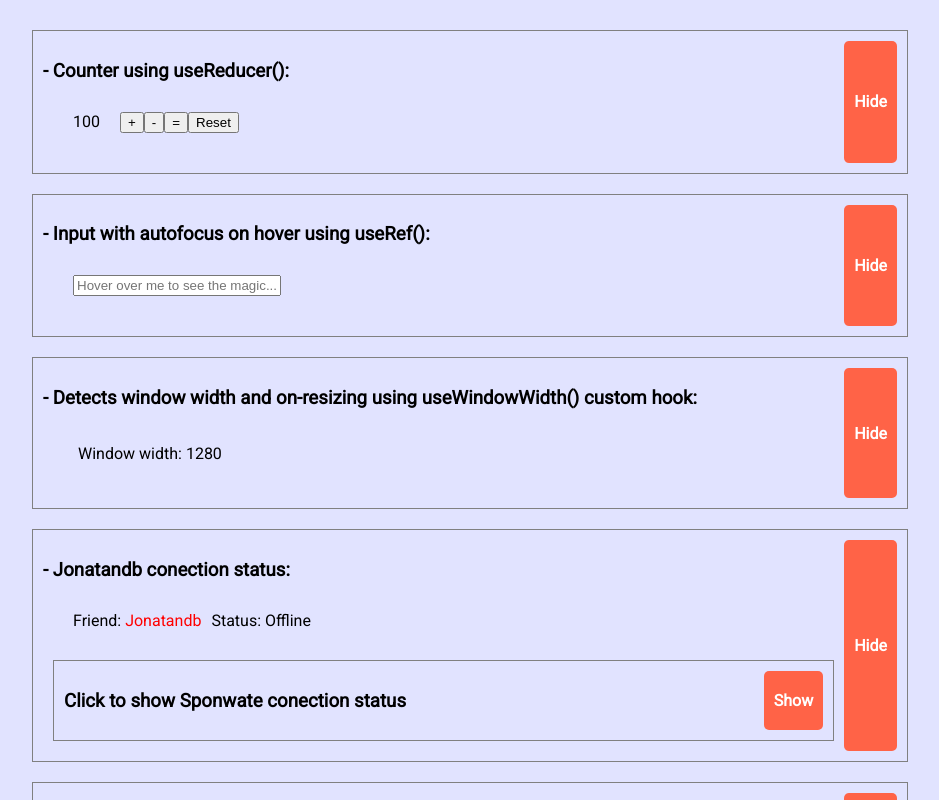
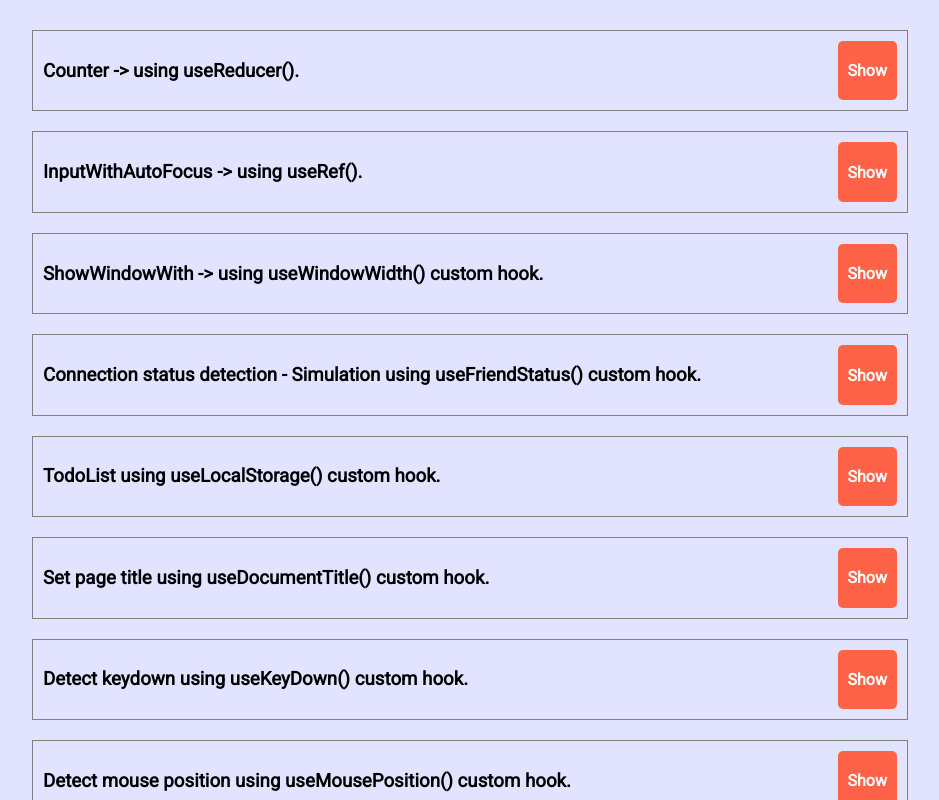
Before and after one commit to Jonatandb/jonatandb-hooks-tests, a React (Create React App) app: page / in a window 1280 px wide. Shown: the top 800 px of the page, without its empty margins (170-1109 px from the left). Built offline with nearby package versions, Linux system fonts and the light colour scheme.

Commit message:
ShowMousePosition component and useMousePosition custom hook added

```diff
--- a/src/App.js
+++ b/src/App.js
@@ -5,6 +5,7 @@ import FriendItem from './components/FriendItem'
 import FriendStatus from './components/FriendStatus'
 import InputWithAutoFocus from './components/InputWithAutoFocus'
 import KeyDownRevealer from './components/KeyDownRevealer'
+import ShowMousePosition from './components/ShowMousePosition'
 import ShowWindowWidth from './components/ShowWindowWidth'
 import TodoList from './components/TodoList'
 import UpdatePageTitle from './components/UpdatePageTitle'
@@ -18,25 +19,25 @@ export default function App() {
   return (
     <div style={{ display: 'flex', flexDirection: 'column', justifyContent: 'center', margin: '20px auto', maxWidth: '70%' }}>
 
-      <Collapse collapsedTitle={`Counter -> using useReducer().`}>
+      <Collapse collapse collapsedTitle={`Counter -> using useReducer().`}>
         <Counter initialCount={100} />
       </Collapse>
 
-      <Collapse collapsedTitle={`InputWithAutoFocus -> using useRef().`}>
+      <Collapse collapse collapsedTitle={`InputWithAutoFocus -> using useRef().`}>
         <InputWithAutoFocus />
       </Collapse>
 
-      <Collapse collapsedTitle={`ShowWindowWith -> using useWindowWidth() custom hook.`}>
+      <Collapse collapse collapsedTitle={`ShowWindowWith -> using useWindowWidth() custom hook.`}>
         <ShowWindowWidth />
       </Collapse>
 
-      <Collapse collapsedTitle="Connection status detection - Simulation using useFriendStatus() custom hook.">
+      <Collapse collapse collapsedTitle="Connection status detection - Simulation using useFriendStatus() custom hook.">
         <h3>- {friends[0].name} conection status:</h3>
         <div style={{ padding: '10px', margin: '20px', padingLeft: '20px', display: 'flex', flexDirection: 'row' }}>
           <FriendItem friend={friends[0]} />
           <FriendStatus friend={friends[0]} style={{ marginLeft: '10px' }} />
         </div>
-        <Collapse collapse collapsedTitle={`Click to show ${friends[1].name} conection status`}>
+        <Collapse collapse collapse collapsedTitle={`Click to show ${friends[1].name} conection status`}>
           <div style={{ padding: '10px', margin: '10px 0', display: 'flex', flexDirection: 'row' }}>
             <FriendItem friend={friends[1]} />
             <FriendStatus friend={friends[1]} style={{ marginLeft: '10px' }} />
@@ -44,18 +45,21 @@ export default function App() {
         </Collapse>
       </Collapse>
 
-      <Collapse collapsedTitle={`TodoList using useLocalStorage() custom hook.`}>
+      <Collapse collapse collapsedTitle={`TodoList using useLocalStorage() custom hook.`}>
         <TodoList />
       </Collapse>
 
-      <Collapse collapsedTitle={`Set page title using useDocumentTitle() custom hook.`}>
+      <Collapse collapse collapsedTitle={`Set page title using useDocumentTitle() custom hook.`}>
         <UpdatePageTitle />
       </Collapse>
 
-      <Collapse collapsedTitle={`Detect keydown using useKeyDown() custom hook.`}>
+      <Collapse collapse collapsedTitle={`Detect keydown using useKeyDown() custom hook.`}>
         <KeyDownRevealer />
       </Collapse>
 
+      <Collapse collapse collapsedTitle={`Detect mouse position using useMousePosition() custom hook.`}>
+        <ShowMousePosition />
+      </Collapse>
     </div>
   )
 }
--- /dev/null
+++ b/src/components/ShowMousePosition.js
@@ -0,0 +1,16 @@
+import React from 'react'
+import useMousePosition from '../hooks/useMousePosition'
+
+const ShowMousePosition = () => {
+    const position = useMousePosition()
+    return (
+        <div>
+            <h3>- ShowMousePosition -> using useMousePosiiton custom hook:</h3>
+            <pre>
+                {JSON.stringify(position, null, 2)}
+            </pre>
+        </div>
+    )
+}
+
+export default ShowMousePosition
--- a/src/components/TodoList.js
+++ b/src/components/TodoList.js
@@ -21,7 +21,7 @@ function TodoList() {
             <form onSubmit={handleSubmit}>
                 <input ref={inputRef} type="text" placeholder="Tengo que..." onChange={e => setText(e.target.value)} />
             </form>
-            <h3>Pendientes: {todos.length}</h3>
+            <h3>Pending: {todos.length}</h3>
             <ul>
                 {todos.map(todo => <li key={todo.id}>{todo.text}</li>)}
             </ul>
--- /dev/null
+++ b/src/hooks/useMousePosition.js
@@ -0,0 +1,23 @@
+import { useEffect, useState } from 'react'
+
+const initialPosition = { x: null, y: null }
+
+const useMousePosition = () => {
+    const [position, setPosition] = useState(initialPosition)
+
+    useEffect(() => {
+        const handleMouseMove = e => {
+            const { clientX: x, clientY: y } = e
+            setPosition({
+                x,
+                y
+            })
+        }
+        window.addEventListener('mousemove', handleMouseMove)
+        return () => window.removeEventListener('mousemove', handleMouseMove)
+    }, [])
+
+    return position
+}
+
+export default useMousePosition
```
